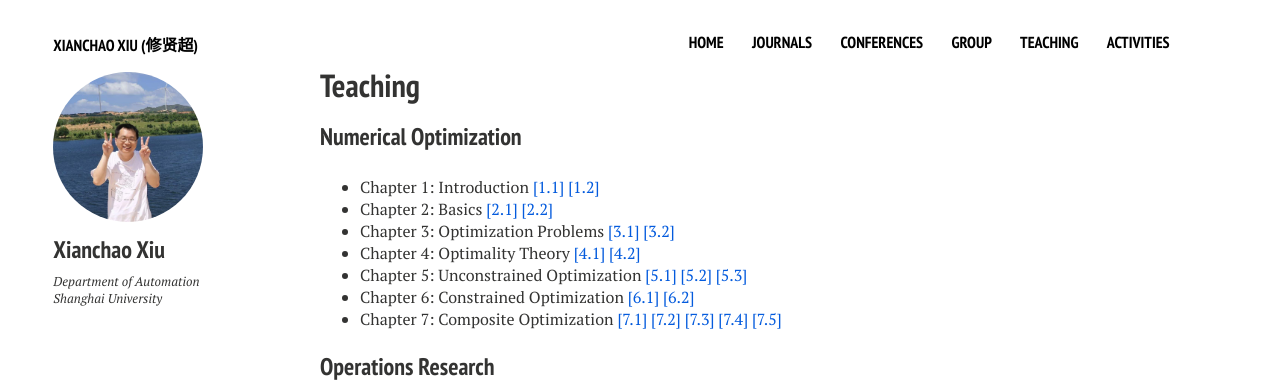
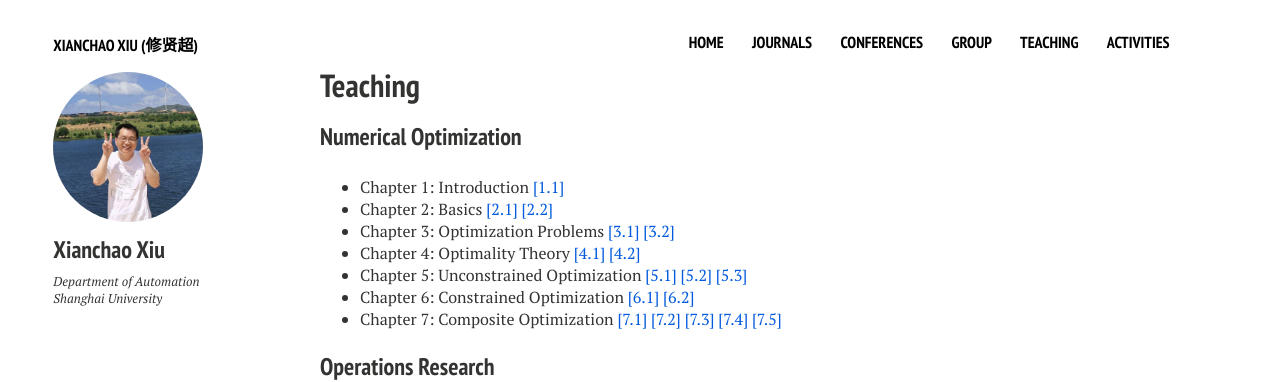
Before and after one commit to xianchaoxiu/xianchaoxiu.github.io, a Jekyll site: the page built from teaching/index.md, in a window 1280 px wide. Shown: the top 382 px of the page. Built offline with Jekyll 4.4.1, drawn with Linux system fonts in a browser that asks for light colours; nearby versions of some CDN libraries.

Commit message:
Update index.md

```diff
--- a/teaching/index.md
+++ b/teaching/index.md
@@ -10,7 +10,7 @@ share: false
 
 
 ### Numerical Optimization
-* Chapter 1: Introduction <a href="../teaching/S11.pdf" class="textlink" target="_blank">[1.1]</a> <a href="../teaching/S12.pdf" class="textlink" target="_blank">[1.2]</a>
+* Chapter 1: Introduction <a href="../teaching/S11.pdf" class="textlink" target="_blank">[1.1]</a>
 * Chapter 2: Basics  <a href="../teaching/S21.pdf" class="textlink" target="_blank">[2.1]</a> <a href="../teaching/S22.pdf" class="textlink" target="_blank">[2.2]</a>
 * Chapter 3: Optimization Problems  <a href="../teaching/S31.pdf" class="textlink" target="_blank">[3.1]</a> <a href="../teaching/S32.pdf" class="textlink" target="_blank">[3.2]</a>
 * Chapter 4: Optimality Theory  <a href="../teaching/S41.pdf" class="textlink" target="_blank">[4.1]</a> <a href="../teaching/S42.pdf" class="textlink" target="_blank">[4.2]</a>
```
